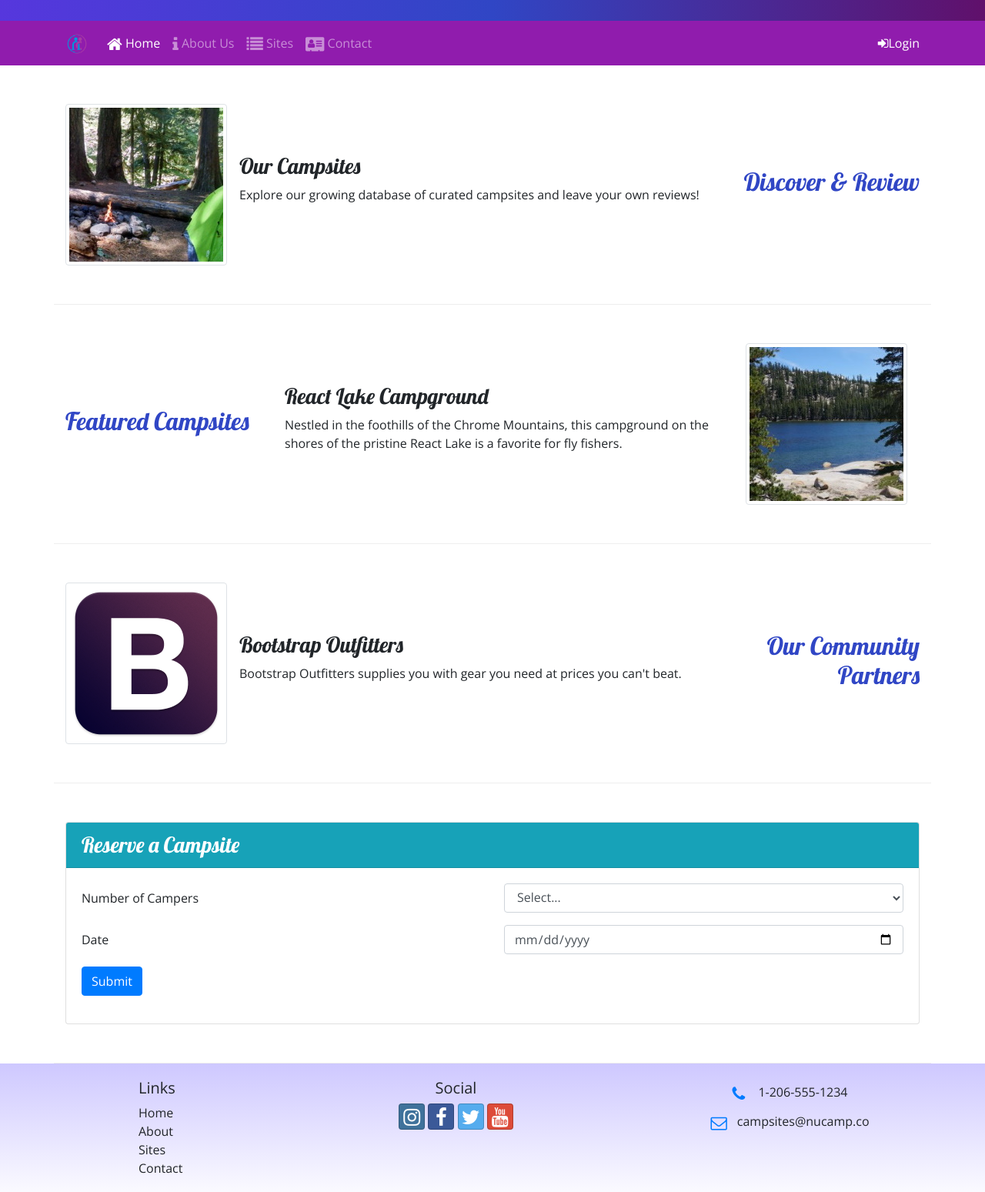
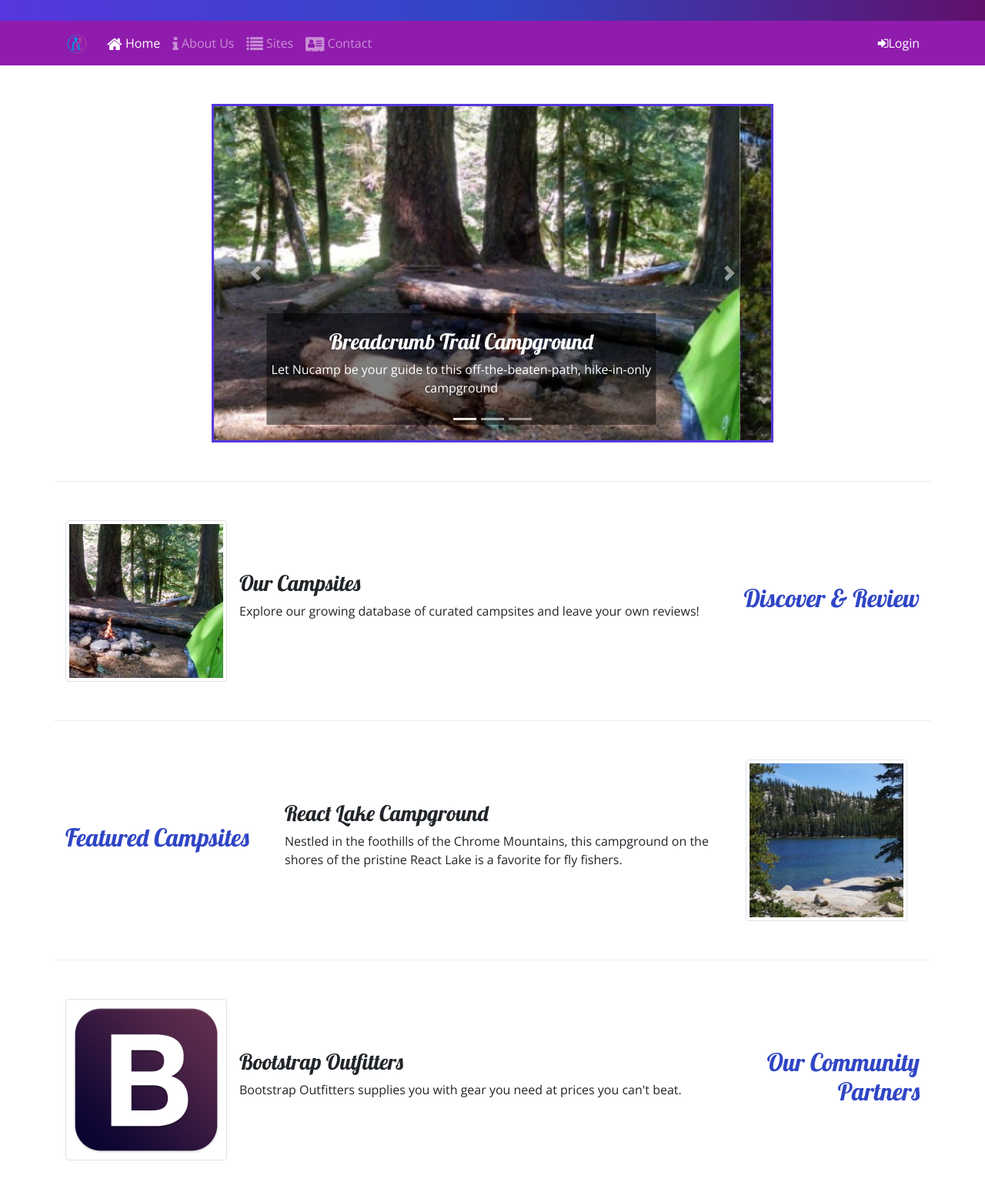
Before and after one commit to dannondorf/NuCamp-A-Better-Way-To-Camp, a website: page index.html in a window 1280 px wide. Shown: the part 135-1684 px from the top of the page at 77% size. Drawn offline with nearby package versions, Linux system fonts and the light colour scheme.

Commit message:
Carousel

```diff
--- a/css/styles.css
+++ b/css/styles.css
@@ -10,10 +10,7 @@ h2 {
     color: #3046c5;
 }
 
-a, a:hover {
-    color: inherit;
-    text-decoration: none;
-}
+
 
 header h2 {
     color: #cec8ff;
@@ -51,3 +48,15 @@ footer {
     border-top: none;
     padding: 10px;
 }
+a, a:hover {
+    color: inherit;
+    text-decoration: none;
+}
+
+.carousel-caption {
+    background-color: rgba(0, 0, 0, 0.5);
+}
+
+.carousel {
+    border: solid #5637DD;
+}
--- a/index.html
+++ b/index.html
@@ -91,6 +91,48 @@
     </div>
 
     <div class="container">
+        <div class="row row-content">
+            <div class="col-md-8 mx-auto">
+                <div id="homeCarousel" class="carousel slide" data-ride="carousel">
+                    <ol class="carousel-indicators">
+                        <li data-target="#homeCarousel" data-slide-to="0" class="active"></li>
+                        <li data-target="#homeCarousel" data-slide-to="1"></li>
+                        <li data-target="#homeCarousel" data-slide-to="2"></li>
+                    </ol>
+                    <div class="carousel-inner">
+                        <div class="carousel-item active">
+                            <img src="img/breadcrumb-trail.jpg" alt="Breadcrumb Trail Campground" class="d-block w-100" />
+                            <div class="carousel-caption">
+                                <h3>Breadcrumb Trail Campground</h3>
+                                <p class="d-none d-sm-block">Let Nucamp be your guide to this off-the-beaten-path, hike-in-only campground</p>
+                            </div>
+                        </div>
+                        <div class="carousel-item">
+                            <img src="img/react-lake.jpg" alt="React Lake Campground" class="d-block w-100" />
+                            <div class="carousel-caption">
+                                <h3>React Lake Campground</h3>
+                                <p class="d-none d-sm-block">Nestled in the foothills of the Chrome Mountains, this campground on the shores of the pristine React Lake is a favorite for fly fishers.</p>
+                            </div>
+                        </div>
+                        <div class="carousel-item">
+                            <img src="img/chrome-river.jpg" alt="Chrome River Campground" class="d-block w-100" />
+                            <div class="carousel-caption">
+                                <h3>Chrome River Campground</h3>
+                                <p class="d-none d-sm-block">Spend a few sunny days and starry nights beneath a canopy of old-growth firs at this enchanting spot by the Chrome River.</p>
+                            </div>
+                        </div>
+                    </div>
+                        <a class="carousel-control-prev" href="#homeCarousel" role="button" data-slide="prev">
+                            <span class="carousel-control-prev-icon"></span>
+                            <span class="sr-only">Previous</span>
+                        </a>
+                        <a class="carousel-control-next" href="#homeCarousel" role="button" data-slide="next">
+                            <span class="carousel-control-next-icon"></span>
+                            <span class="sr-only">Next</span>
+                        </a>
+                </div>
+            </div>
+        </div>
         <div class="row row-content align-items-center">
             <div class="col-sm-4 order-sm-last col-md-3">
                 <h2 class="text-sm-right">Discover & Review</h2>
@@ -136,7 +178,7 @@
             </div>
         </div>
         <div class="row row-content">
-            <div class="col col-6-sm mx-auto">
+            <div class="col-sm-6 mx-auto">
                 <div class="card">
                     <h3 class="card-header bg-info text-white">Reserve a Campsite</h3>
                     <div class="card-body">
@@ -144,7 +186,7 @@
                             <div class="row form-group">
                                 <label class="col-form-label col-sm-6" for="numCampers">Number of Campers</label>
                                 <div class="col">
-                                    <select class="form-control" name="" id="numCampers">
+                                    <select class="form-control" name="numCampers" id="numCampers">
                                         <option value="">Select...</option>
                                         <option value="1">1</option>
                                         <option value="2">2</option>
@@ -157,7 +199,7 @@
                             </div>
                             <div class="row form-group">
                                 <label class="col-form-label col-sm-6" for="date">Date</label>
-                                <div class="col">
+                                <div class="col-sm-6">
                                     <input class="form-control" type="date" id="date" name="date" placeholder="date">
                                 </div>
                             </div>
```
